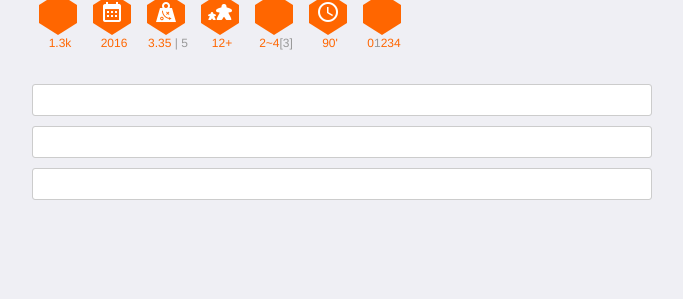
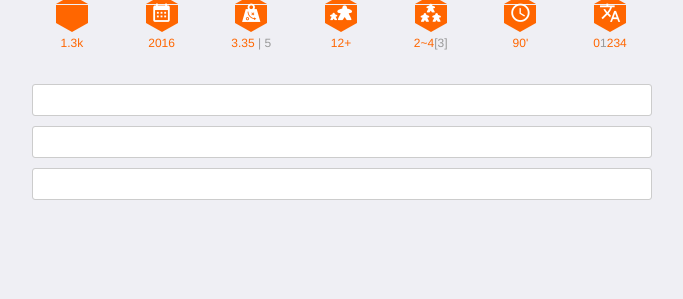
Before and after one commit to ssfve/bgrTest, a PHP site: page /index/home.html in a window 1280 px wide. Shown: the part 501-800 px from the top of the page, without its empty margins (298-981 px from the left). Run offline with PHP 8.4, Linux system fonts and the light colour scheme; some web fonts are replaced.

Commit message:
maryguan

```diff
--- a/css/base.css
+++ b/css/base.css
@@ -4,9 +4,9 @@
 .icon-time:before{content:"\f051";}
 .icon-bag:before{content:"\f052";}
 .icon-2star:before{content:"\f053";}
-.icon-3stat:before{content:"\f054";}
+.icon-3star:before{content:"\f054";}
 .icon-djs:before{content:"\f337";}
-
+.icon-tra:before{content:"\f1e3";}
 
 body{max-width: 640px; margin: 0 auto;}
 .mui-slider{margin-bottom: 1.5em;}
@@ -28,36 +28,37 @@ body{max-width: 640px; margin: 0 auto;}
 }
 
 .hexagon {
-    width: 38px;
+    width: 32px;
     height: 18.475px;
     background: #ff6600;
     position: relative;
+    margin: 0 auto 10px;
 }
 
 .hexagon:before {
     content: "";
     position: absolute;
-    top: -12px;
+    top: -9.238px;
     left: 0;
     width: 0;
     height: 0;
-    border-left: 19px solid transparent;
-    border-right: 19px solid transparent;
-    border-bottom: 12px solid #ff6600;
+    border-left: 16px solid transparent;
+    border-right: 16px solid transparent;
+    border-bottom: 9.238px solid #ff6600;
 }
 
 .hexagon:after {
     content: "";
     position: absolute;
-    bottom: -12px;
+    bottom: -9.238px;
     left: 0;
     width: 0;
     height: 0;
-    border-left: 19px solid transparent;
-    border-right: 19px solid transparent;
-    border-top: 12px solid #ff6600;
+    border-left: 16px solid transparent;
+    border-right: 16px solid transparent;
+    border-top: 9.238px solid #ff6600;
 }
-.hexagon i{display: block; width: 38px; height: 38px; color: #fff; font-size: 24px; position: absolute;top: -5px;}
-.xx{margin: 1em 0 0 1em;}
-.xx div{width:42px;float: left; font-size: 12px; text-align: center; color: #FF6600; margin-right: 1em;;}
+.hexagon i{display: block; width: 32px; height: 32px; color: #fff; font-size: 22px; position: absolute;top: -3px;}
+.xx{margin: 1em 5px;}
+.xx div{width:14.24%;float: left; font-size: 12px; text-align: center; color: #FF6600; }
 .xx div span{color: #999;}
--- a/index/home.html
+++ b/index/home.html
@@ -100,7 +100,7 @@
 					<div><p class="hexagon"><i class="icon-2star"></i></p>12+</div>
 					<div><p class="hexagon"><i class="icon-3star"></i></p>2~4<span>[3]</span></div>
 					<div><p class="hexagon"><i class="icon-djs"></i></p>90'</div>
-					<div><p class="hexagon"><i class="icon-3star"></i></p>0<span>1</span>234</div>
+					<div><p class="hexagon"><i class="icon-tra"></i></p>0<span>1</span>234</div>
 				</div>
 				<div class="mui-content" style="padding-top: 0px;">
 					<div class="mui-content-padded">
```
